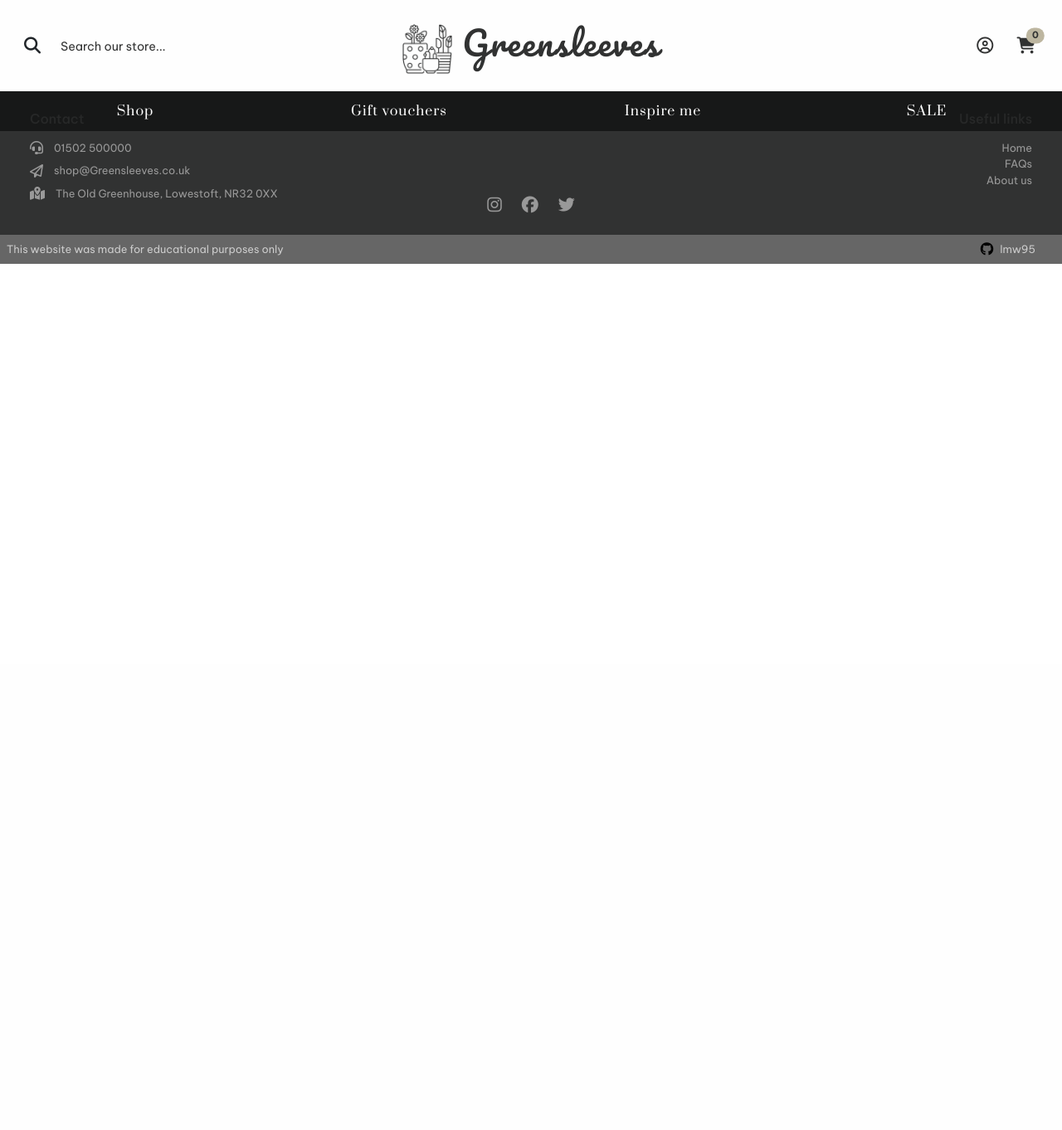
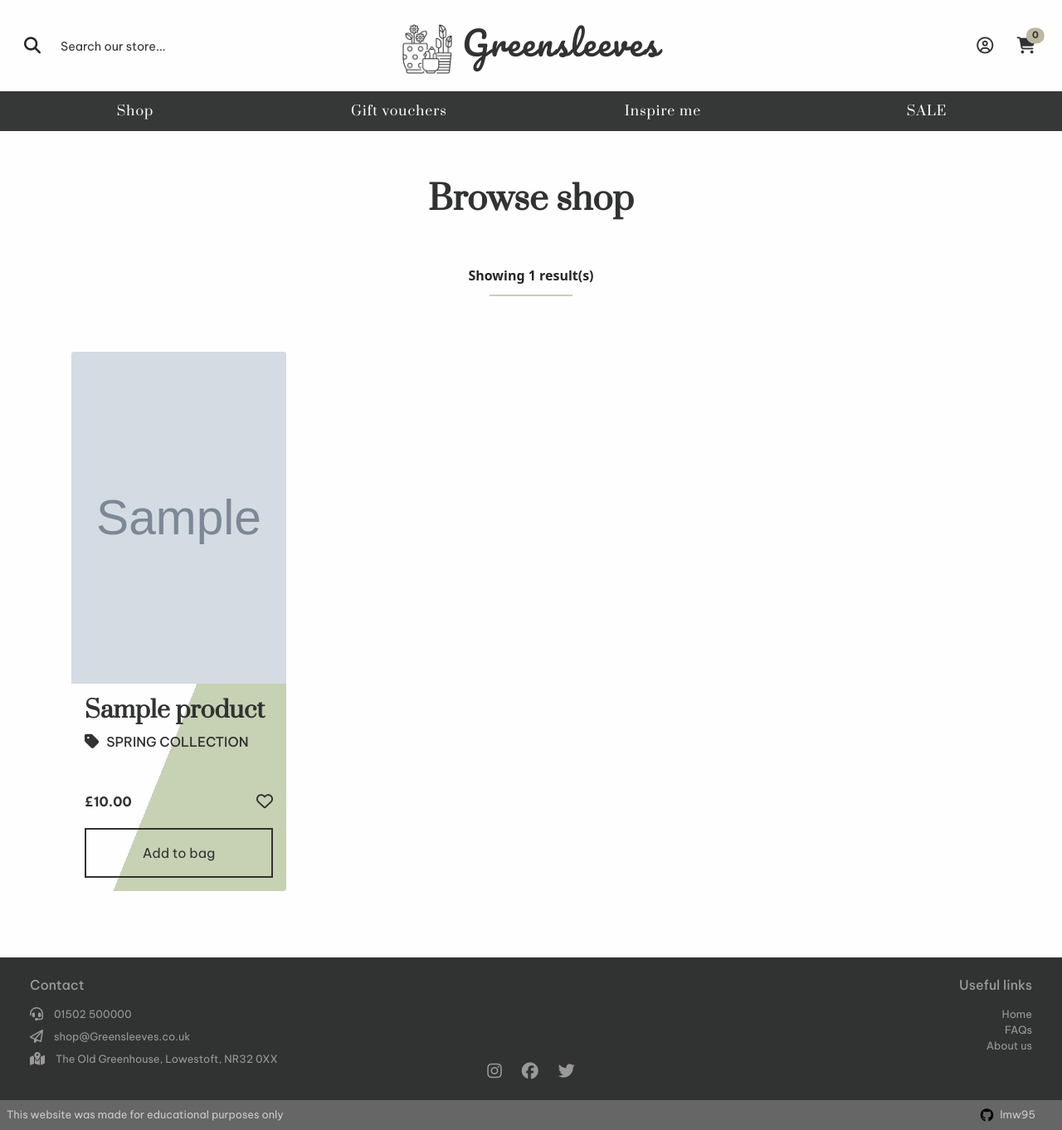
Before and after one commit to lmw95/MS4-greensleeves, a Django app: page /shop/ in a window 1280 px wide. Shown: the whole page at 83% size. Before the commit the page ends 318 px from the top, so only its background shows below. Run offline with Django 3.2, Linux system fonts and the light colour scheme; tables that the repository leaves empty hold one stand-in row (values such as "Sample post"); grey boxes marked "Sample" are stand-in pictures; parts of the project's set-up code (start-up, migrations or seed data) failed here and were passed over; some libraries are stand-ins or nearby versions.

Commit message:
Add content to shop.html to allow products to render

```diff
--- a/shop/templates/shop/shop.html
+++ b/shop/templates/shop/shop.html
@@ -12,4 +12,73 @@
 {% endblock %}
 
 {% block content %}
+<div class="container-fluid shop-container p-3">
+    <div class="row shop-title">
+        <div class="col">
+            <h1 class="text-center fw-bold">
+                Browse shop
+            </h1>
+        </div>
+    </div>
+    <!---
+    [Filtering]
+    -->
+    <div class="row mt-5">
+        <div class="col d-flex justify-content-center align-items-center results-num">
+            {% if products %}
+            <p class="fw-bold">Showing {{ products|length }} result(s)</p>
+            {% else %}
+            <p class="fw-bold">No results found!</p>
+            {% endif %}
+            <hr class="underline mt-5">
+        </div>
+    </div>
+    <div class="row mt-5">
+        <div class="col">
+            <div class="container p-3 shop-items">
+                <div class="row">
+                    {% for product in products %}
+                    <div class="col-sm-6 col-md-6 col-lg-4 col-xl-3 mb-5">
+                        <div class="card border-0 h-100">
+                            {% if product.image %}
+                            <a href="" target="_self">
+                                <img class="card-img-top" src="/media/{{ product.image }}" alt="Image of {{ product.name }}">
+                            </a>
+                            {% else %}
+                            <a href="" target="_self">
+                                <img class="card-img-top" src="{{ MEDIA_URL }}noimage.png" alt="{{ product.name }}">
+                            </a>
+                            {% endif %}
+                            <div class="card-body px-3 pt-2 pb-4 mt-2">
+                                <h6 class="fw-bold fs-3">{{ product.friendly_name }}</h6>
+                                {% if product.is_in_seasonal_collection %}
+                                <a href="" target="_self" class="text-decoration-none text-uppercase">
+                                    <p><i class="fas fa-tag fa-lg"></i> {{ product.seasonal_collection }} collection</p>
+                                </a>
+                                {% else %}
+                                {% endif %}
+                            </div>
+                            <div class="card-footer bg-transparent border-0 pb-3">
+                                <div class="row">
+                                    <div class="col-6">
+                                        <p class="fw-bold">£{{ product.price }}</p>
+                                    </div>
+                                    <div class="col-6 text-end favourite">
+                                        <i class="far fa-heart fa-lg"></i>
+                                    </div>
+                                </div>
+                                <div class="row mt-1">
+                                    <div class="col add-to-bag">
+                                        <button class="w-100 p-3">Add to bag</button>
+                                    </div>
+                                </div>
+                            </div>
+                        </div>
+                    </div>
+                    {% endfor %}
+                </div>
+            </div>
+        </div>
+    </div>
+</div>
 {% endblock %}
--- a/shop/urls.py
+++ b/shop/urls.py
@@ -3,5 +3,5 @@ from . import views
 
 
 urlpatterns = [
-    path('', views.shop, name='shop')
+    path('', views.shop, name='shop'),
 ]
--- a/shop/views.py
+++ b/shop/views.py
@@ -3,12 +3,45 @@ from .models import Product
 
 # Create your views here.
 def shop(request):
-    """A view to return main shop page"""
+    """A view to return main shop page with all items, including sorting and search queries"""
 
-    products = Product.objects.all
+    products = Product.objects.all()
+    query = None
+    categories = None
+    seasonal_collection = None
+
+    if request.GET:
+        if 'seasonal_collection' in request.GET:
+            seasonal_collection = request.GET['seasonal_collection'].split(',')
+            products = products.filter(seasonal_collection__in=seasonal_collection)
+
+        if 'category' in request.GET:
+            categories = request.GET['category'].split(',')
+            products = products.filter(category__name__in=categories)
+            categories = Category.objects.filter(name__in=categories)
+
+        if 'q' in request.GET:
+            query = request.GET['q']
+            if not query:
+                messages.error(request, "Oops, you haven't searched for anything!")
+                return redirect(reverse('shop'))
+
+            queries = Q(name__icontains=query) | Q(
+                item_description__icontains=query) | Q(
+                seasonal_collection__icontains=query) | Q(
+                top_tip__icontains=query) | Q(
+                water_need__icontains=query) | Q(
+                humidity_need__icontains=query) | Q(
+                growth_need__icontains=query) | Q(
+                temp_need__icontains=query) | Q(
+                light_need__icontains=query) | Q(
+                ease_of_care__icontains=query)
+            products = products.filter(queries)
 
     context = {
-        'products': products
+        'products': products,
+        'search_term': query,
+        'current_categories': categories,
     }
 
-    return render(request, 'shop/shop.html')
+    return render(request, 'shop/shop.html', context)
--- /dev/null
+++ b/static/css/_shop.css
@@ -0,0 +1,64 @@
+/*----------------- [Browse products] -----------------*/
+
+.shop-container {
+    height: auto;
+    background-color: var(--white);
+}
+
+.shop-title {
+    margin-top: 90px;
+}
+
+.shop-title,
+.item-title {
+    font-family: var(--header);
+    color: var(--black);
+}
+
+.card {
+    color: var(--black);
+    background: linear-gradient(112deg, var(--white) 60%, var(--green) 40%);
+    font-family: var(--body-text);
+}
+
+.card:hover {
+    box-shadow: 0 6px 10px rgba(0,0,0,.08), 0 0 6px rgba(0,0,0,.05);
+}
+
+.card-img-top {
+    height: 400px;
+}
+
+.card a {
+    color: var(--black);
+    font-weight: 500;
+}
+
+.card a i {
+    margin-right: 5px;
+}
+
+.card-body h6 {
+    font-family: var(--header);
+}
+
+.card-footer {
+    font-family: var(--body-text);
+}
+
+.add-to-bag button {
+    background-color: transparent;
+    border: 2px solid var(--black);
+    color: var(--black);
+    transition: all 0.1s ease-in-out;
+}
+
+.add-to-bag button:hover {
+    background-color: var(--black);
+    color: var(--white);
+}
+
+.underline {
+    border-top: 2px solid var(--green);
+    width: 100px;
+}
--- a/static/css/style.css
+++ b/static/css/style.css
@@ -4,5 +4,6 @@
 
 @import "_base.css";
 @import "_home.css";
+@import "_shop.css";
 @import "_media-queries.css";
 @import "_variables.css";
```
Also changed, not shown: shop/admin.py (line endings or trailing spaces), shop/migrations/0007_auto_20220107_2307.py (added).
